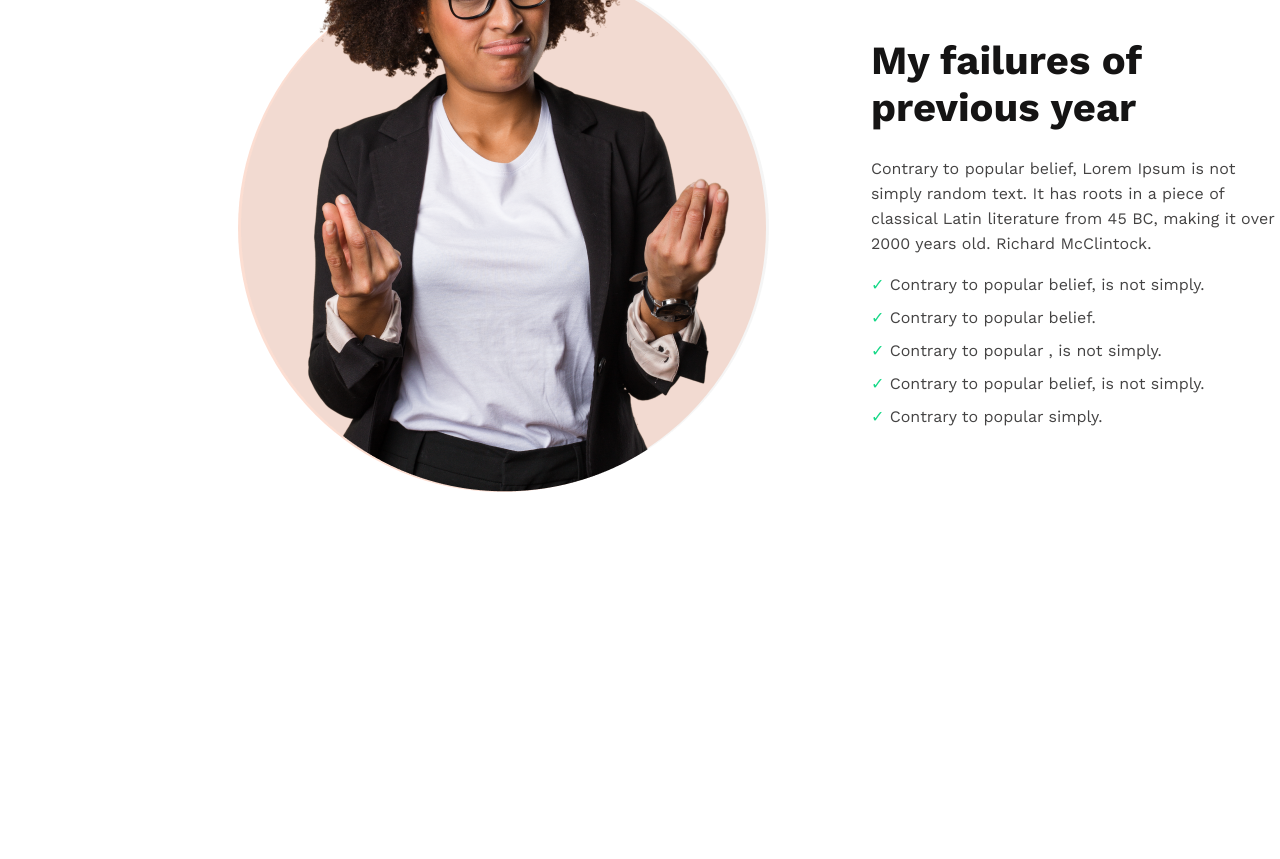
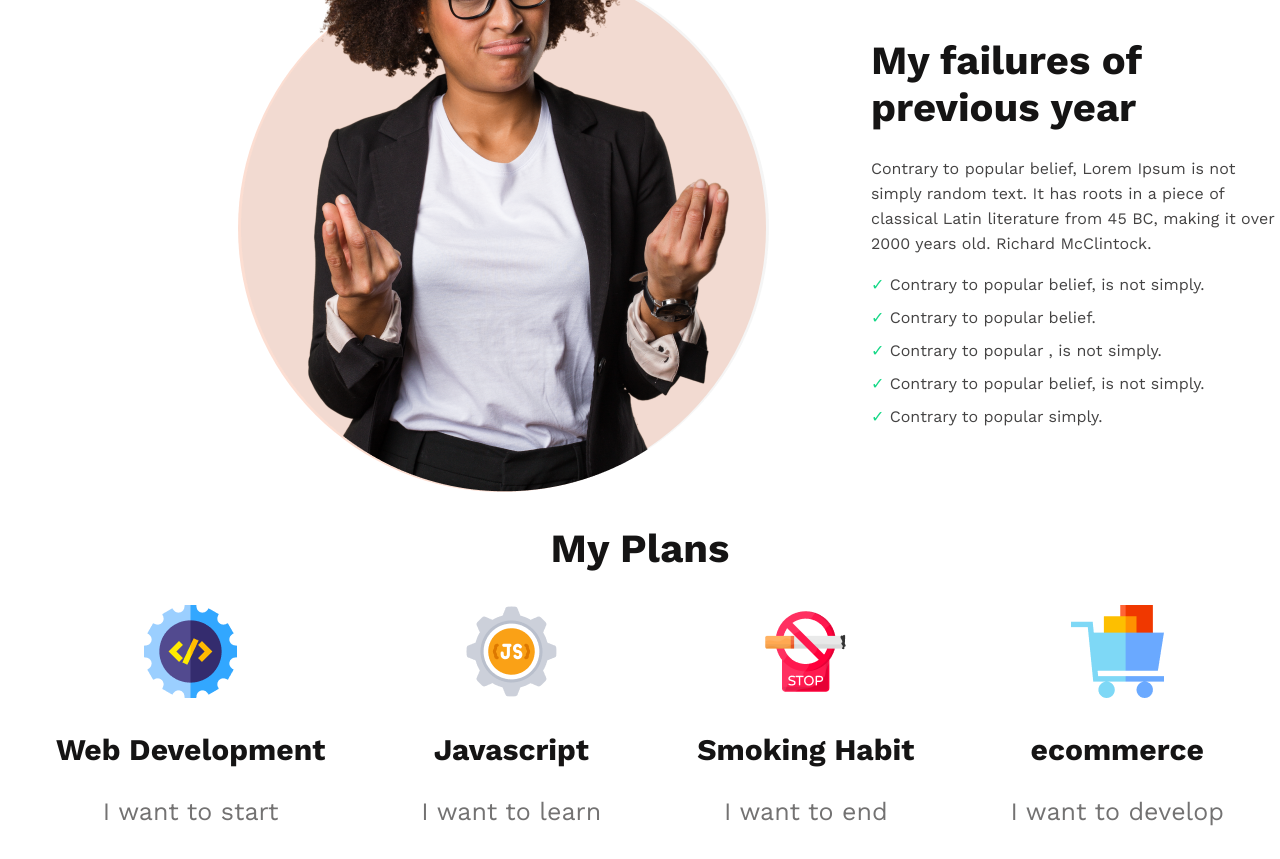
Before and after one commit to S-Siddika/module-5-new-year-frame-1, a plain HTML site: page index.html in a window 1280 px wide. Shown: the part 1222-2081 px from the top of the page. Before the commit the page ends 1865 px from the top, so only its background shows below. Drawn offline with nearby package versions, Linux system fonts and the light colour scheme.

Commit message:
completed plans section styling

```diff
--- a/index.html
+++ b/index.html
@@ -54,28 +54,30 @@
         </section>
         <!-- plans section start here -->
         <section class="plans-container">
+            <h2 class="plans-title">My Plans</h2>
+            <div class="plan-details-container">
                 <!-- .plan-details*4>img.plan-image+h3.plan-name+p.plan-aim -->
                 <div class="plan-details">
-                <img src="" alt="" class="plan-image">
-                <h3 class="plan-name"></h3>
-                <p class="plan-aim"></p>
+                    <img src="./images/icons/web.png" alt="" class="plan-image">
+                    <h3 class="plan-name">Web Development</h3>
+                    <p class="plan-aim">I want to start</p>
                 </div>
                 <div class="plan-details">
-                <img src="" alt="" class="plan-image">
-                <h3 class="plan-name"></h3>
-                <p class="plan-aim"></p>
+                    <img src="./images/icons/js.png" alt="" class="plan-image">
+                    <h3 class="plan-name">Javascript</h3>
+                    <p class="plan-aim">I want to learn</p>
                 </div>
                 <div class="plan-details">
-                <img src="" alt="" class="plan-image">
-                <h3 class="plan-name"></h3>
-                <p class="plan-aim"></p>
+                    <img src="./images/icons/smoke.png" alt="" class="plan-image">
+                    <h3 class="plan-name">Smoking Habit</h3>
+                    <p class="plan-aim">I want to end</p>
                 </div>
                 <div class="plan-details">
-                <img src="" alt="" class="plan-image">
-                <h3 class="plan-name"></h3>
-                <p class="plan-aim"></p>
+                    <img src="./images/icons/ecom.png" alt="" class="plan-image">
+                    <h3 class="plan-name">ecommerce</h3>
+                    <p class="plan-aim">I want to develop</p>
                 </div>
-
+            </div>
         </section>
     </main>
     <footer></footer>
--- a/styles/new.css
+++ b/styles/new.css
@@ -127,3 +127,34 @@ ul>li {
     line-height: 25px;
     padding-bottom: 8px;
 }
+
+/* plan section related styles */
+
+.plans-container {
+    text-align: center;
+}
+
+.plans-title {
+    color: #151414;
+    font-size: 40px;
+    font-weight: 700;
+}
+
+.plan-details-container {
+    display: flex;
+    justify-content: space-around;
+}
+
+.plan-name {
+    color: #151414;
+    text-align: center;
+    font-size: 30px;
+    font-weight: 700;
+}
+
+.plan-aim {
+    color: #737272;
+    text-align: center;
+    font-size: 25px;
+    font-weight: 500;
+}
```
Lines whose indentation alone changed are shown as unchanged.
